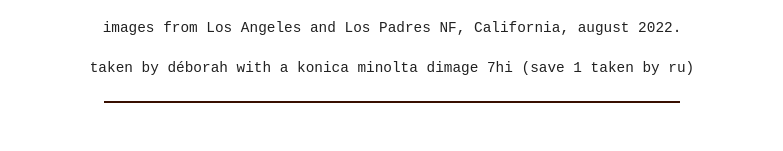
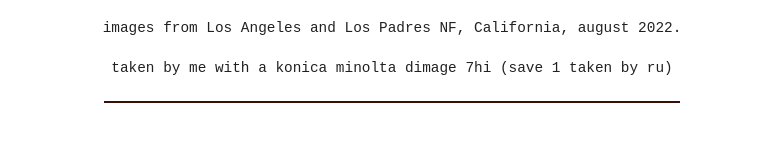
Before and after one commit to adidogome/adidogome, a plain HTML site: page seeing/california.html in a window 1280 px wide. Shown: the part 224-375 px from the top of the page, without its empty margins (248-1031 px from the left). Drawn offline with Linux system fonts and the light colour scheme.

Commit message:
Update california.html

```diff
--- a/seeing/california.html
+++ b/seeing/california.html
@@ -46,7 +46,7 @@
 <div style="height: 22px;"></div>
 
 <p> images from Los Angeles and Los Padres NF, California, august 2022. </p>
-<p> taken by déborah with a konica minolta dimage 7hi (save 1 taken by ru)</p>
+<p> taken by me with a konica minolta dimage 7hi (save 1 taken by ru)</p>
 
 <hr style="width:80%; margin-bottom: 130px;">
 
```
